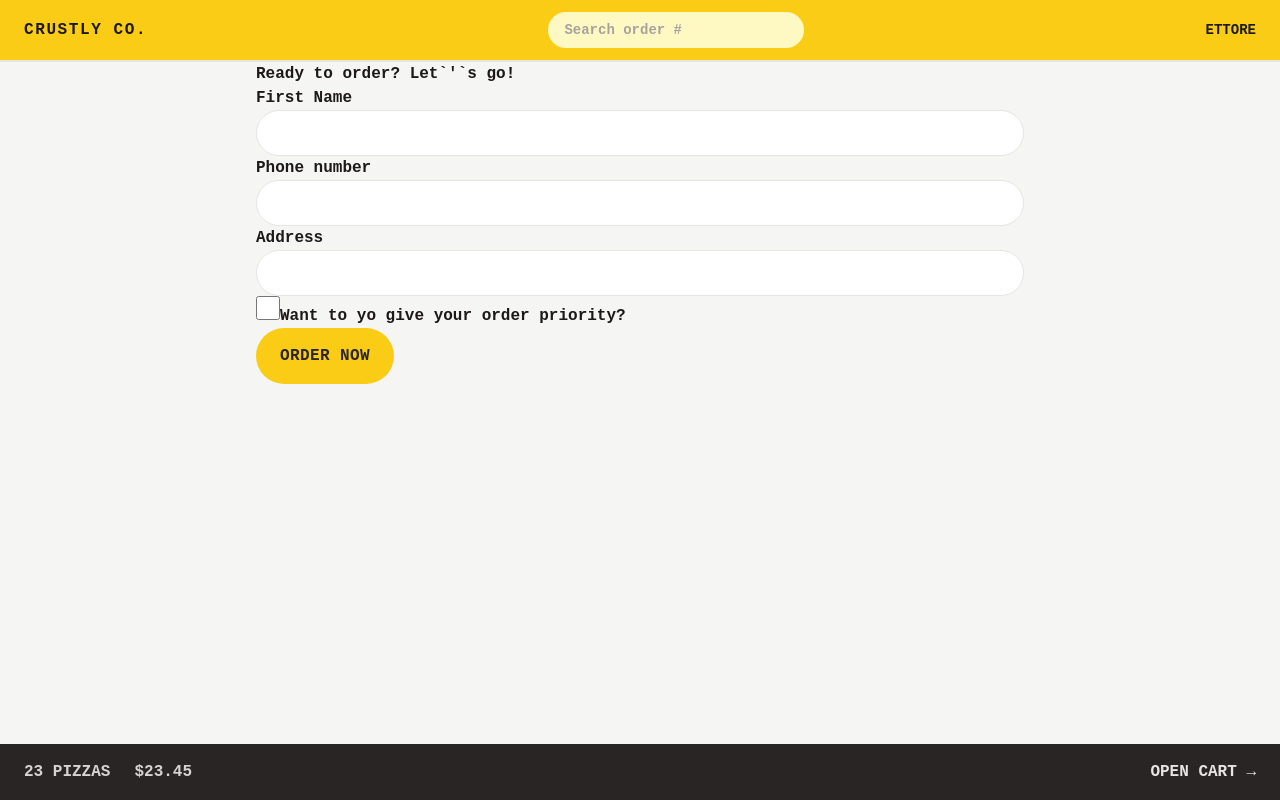
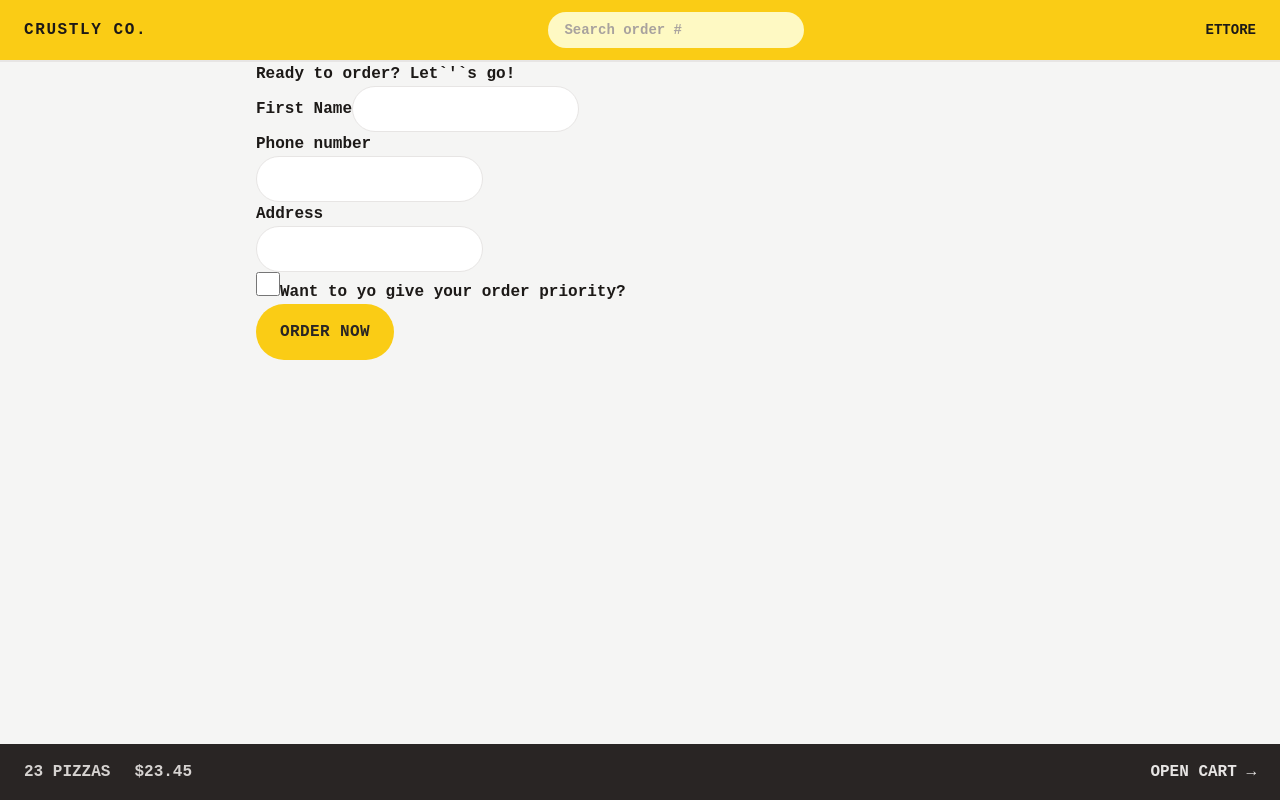
Before and after one commit to MrEttore/Crustly, a React (Vite) app: page /order/new in a window 1280 px wide. Built offline with nearby package versions, Linux system fonts and the light colour scheme; no server answers; a web font is replaced by a local one.

Commit message:
refactor CSS for loader component and improve Tailwind utility usage

```diff
--- a/src/index.css
+++ b/src/index.css
@@ -4,15 +4,14 @@
 
 @layer components {
     .input {
-        @apply w-full rounded-full border border-stone-200 px-4 py-2 text-sm transition-all duration-300 focus:outline-none focus:ring focus:ring-yellow-400 md:px-6 md:py-3;
-    }
+        @apply rounded-full border border-stone-200 px-4 py-2 text-sm transition-all duration-300 focus:outline-none focus:ring focus:ring-yellow-400 md:px-6 md:py-3;
     }
 
     /* https://dev.to/afif/i-made-100-css-loaders-for-your-next-project-4eje */
     .loader {
         width: 45px;
         aspect-ratio: 0.75;
-    --c: no-repeat linear-gradient(#333 0 0);
+        --c: no-repeat linear-gradient(theme(colors.stone.800) 0 0);
         background:
             var(--c) 0% 50%,
             var(--c) 50% 50%,
@@ -47,3 +46,4 @@
                 100% 100%;
         }
     }
+}
```
Lines whose indentation alone changed are shown as unchanged.
